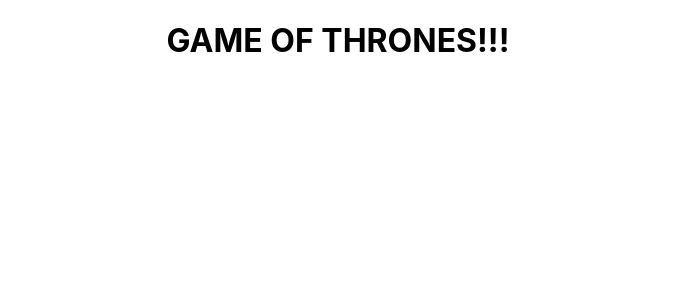
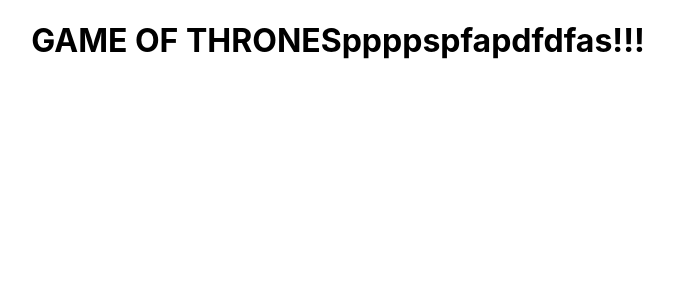
Before and after one commit to jaelEspinosa/react_Games_of_Thrones, a React (Create React App) app: page / in a window 1280 px wide. Shown: the top 300 px of the page, without its empty margins (302-975 px from the left). Built offline with nearby package versions, Linux system fonts and the light colour scheme.

Commit message:
some bad stuff. to be deleted

```diff
--- a/src/App.js
+++ b/src/App.js
@@ -3,7 +3,7 @@
 function App() {
   return (
     <div className="App">
-      <h1>GAME OF THRONES!!!</h1>
+      <h1>GAME OF THRONESppppspfapdfdfas!!!</h1>
     </div>
   );
 }
```
